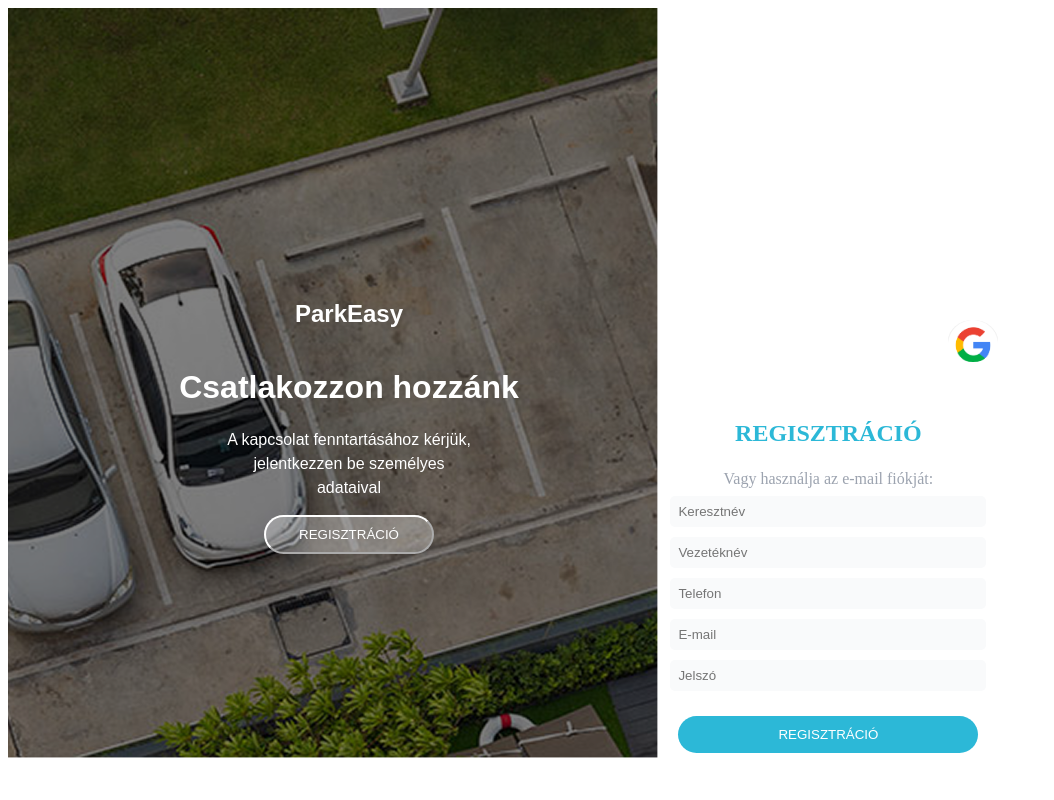
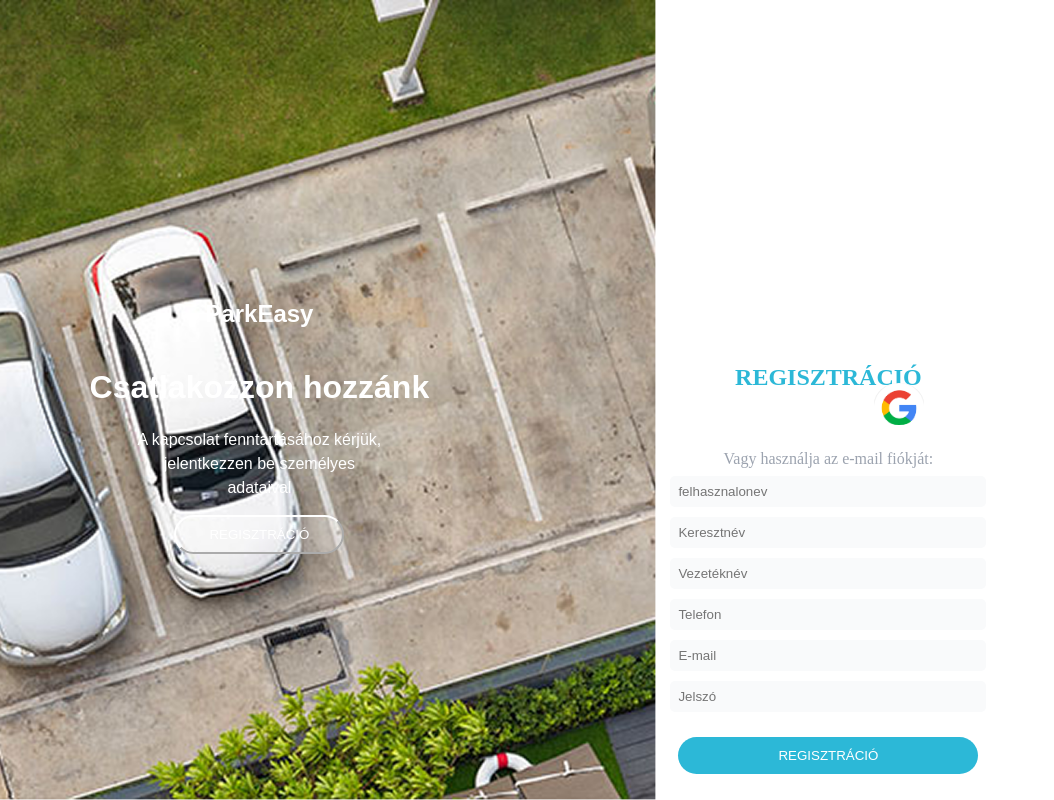
Before and after one commit to mmartin027/vizsgaremek_frontend, an Angular app: page /register in a window 1280 px wide. Shown: the whole page, without its empty margins (0-1054 px from the left). Built offline with nearby package versions, Linux system fonts and the light colour scheme.

Commit message:
register

```diff
--- a/src/app/core/services/auth.ts
+++ b/src/app/core/services/auth.ts
@@ -8,11 +8,11 @@ import { Observable } from 'rxjs';
 export class AuthService {
 
 
-   private apiUrl = "http://localhost:8080/";
+   private apiUrl = "http://localhost:8080";
 
    constructor(private http: HttpClient) {}
 
   register(userData: any): Observable<any> {
-    return this.http.post(`${this.apiUrl}/user/registerUser`, userData);
+    return this.http.post(`${this.apiUrl}/register`, userData);
   }
 }
--- a/src/app/features/auth/register/register.component.css
+++ b/src/app/features/auth/register/register.component.css
@@ -14,6 +14,18 @@ p{
     margin: 3px;
 }
 
+
+.left-image-container{
+    display:flex;
+    position: absolute;
+    left: 0;
+    top: 0;
+    bottom: 0;
+    width: 50%;
+    height: 100%;
+    background-position: center;
+}
+
 .Register-button{
     font-family: Arial, Helvetica, sans-serif;
     color: white;
@@ -28,7 +40,7 @@ p{
 .right-container{
     position: absolute;
     right: 22%;
-    top: 50%;
+    top: 43%;
     bottom: 50%;
     display: flex;
     align-items: center;
@@ -62,7 +74,7 @@ input{
 .google-button{
     position:absolute;
     right: 22%;
-    top: 40%;
+    top: 70%;
     border-radius: 50%;
     width: 50px;
     height: 42px;
--- a/src/app/features/auth/register/register.component.html
+++ b/src/app/features/auth/register/register.component.html
@@ -1,5 +1,5 @@
 <div class="left-image-container">
-  <img src="assets/Image-Parkolo-felulnezet.png" style="width: 650px; height: 750px; filter: brightness(50%);">
+  <img src="assets/Image-Parkolo-felulnezet.png" >
   <div class="text-container">
     <h2 class="ParkEasy-logo">ParkEasy</h2>
     <h1>Csatlakozzon hozzánk</h1>
@@ -10,14 +10,17 @@
   </div>
 </div>
 
-<button class="google-button"></button>
 
 <form [formGroup]="registerForm" (ngSubmit)="onSubmit()">
   <div class="right-container">
+    <button class="google-button"></button>
+
     <h2 style="color: #2CB8D7;">REGISZTRÁCIÓ</h2>
+    <br>
+    <br>
     <p style="color: #9CA3AF">Vagy használja az e-mail fiókját:</p>
 
-
+    <input type="text" formControlName="username" placeholder="felhasznalonev">
     <input type="text" formControlName="firstName" placeholder="Keresztnév">
     <input type="text" formControlName="lastName" placeholder="Vezetéknév">
     <input type="text" formControlName="phone" placeholder="Telefon">
--- a/src/app/features/auth/register/register.component.ts
+++ b/src/app/features/auth/register/register.component.ts
@@ -20,6 +20,7 @@ export class RegisterComponent {
 
   constructor() {
     this.registerForm = this.fb.group({
+      username: ['', Validators.required],
       firstName: ['', Validators.required],
       lastName: ['', Validators.required],
       email: ['', [Validators.required, Validators.email]],
```
